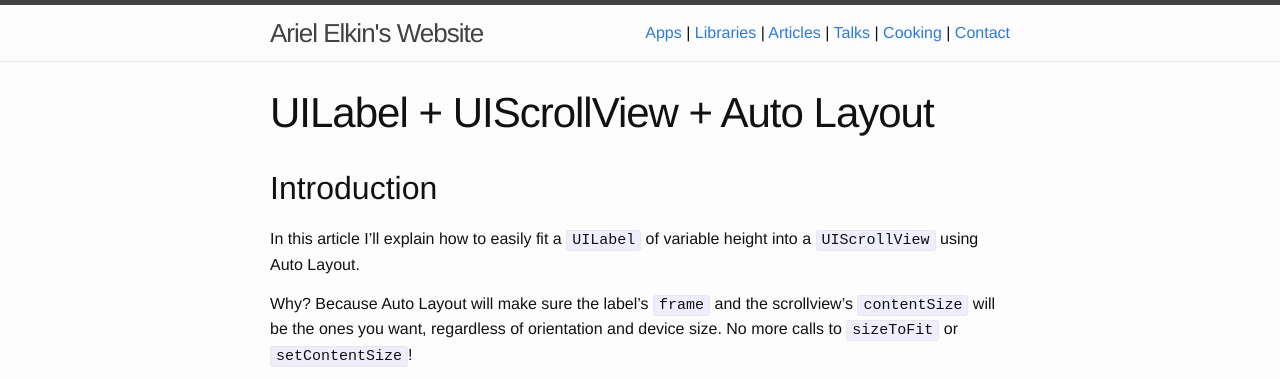
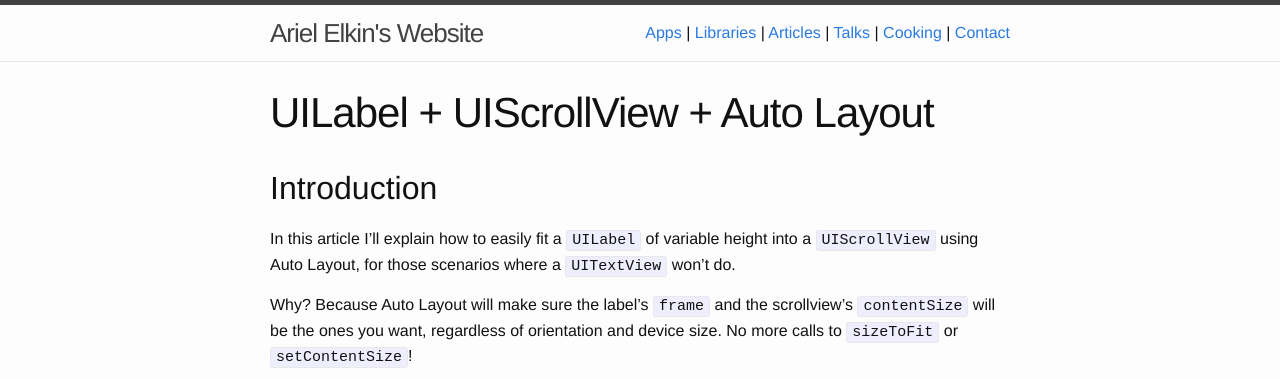
Before and after one commit to arielelkin/site_source, a Jekyll site: the page built from articles/uilabel-plus-uiscrollview-plus-autolayout.markdown, in a window 1280 px wide and 900 px high, cut to the strip 0-379 px from the top of the window. Built offline with Jekyll 4.4.1, drawn with Linux system fonts in a browser that asks for light colours; comment, search, counter and statistics services are not loaded.

Commit message:
for those scenarios where a `UITextView` won't do.

```diff
--- a/articles/uilabel-plus-uiscrollview-plus-autolayout.markdown
+++ b/articles/uilabel-plus-uiscrollview-plus-autolayout.markdown
@@ -8,7 +8,7 @@ footer: true
 ---
 
 ## Introduction
-In this article I'll explain how to easily fit a `UILabel` of variable height into a `UIScrollView` using Auto Layout.
+In this article I'll explain how to easily fit a `UILabel` of variable height into a `UIScrollView` using Auto Layout, for those scenarios where a `UITextView` won't do.
 
 Why? Because Auto Layout will make sure the label's `frame` and the scrollview's `contentSize` will be the ones you want, regardless of orientation and device size. No more calls to `sizeToFit` or `setContentSize`!
 
```
